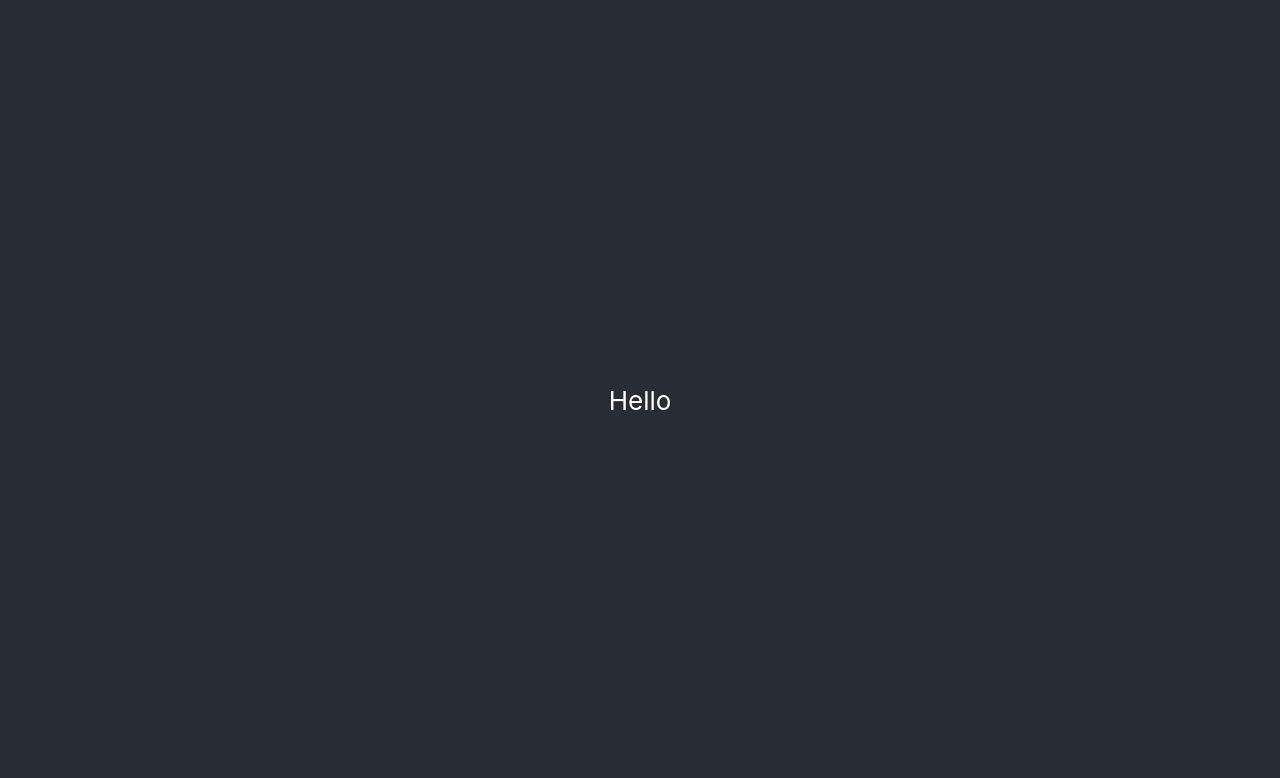
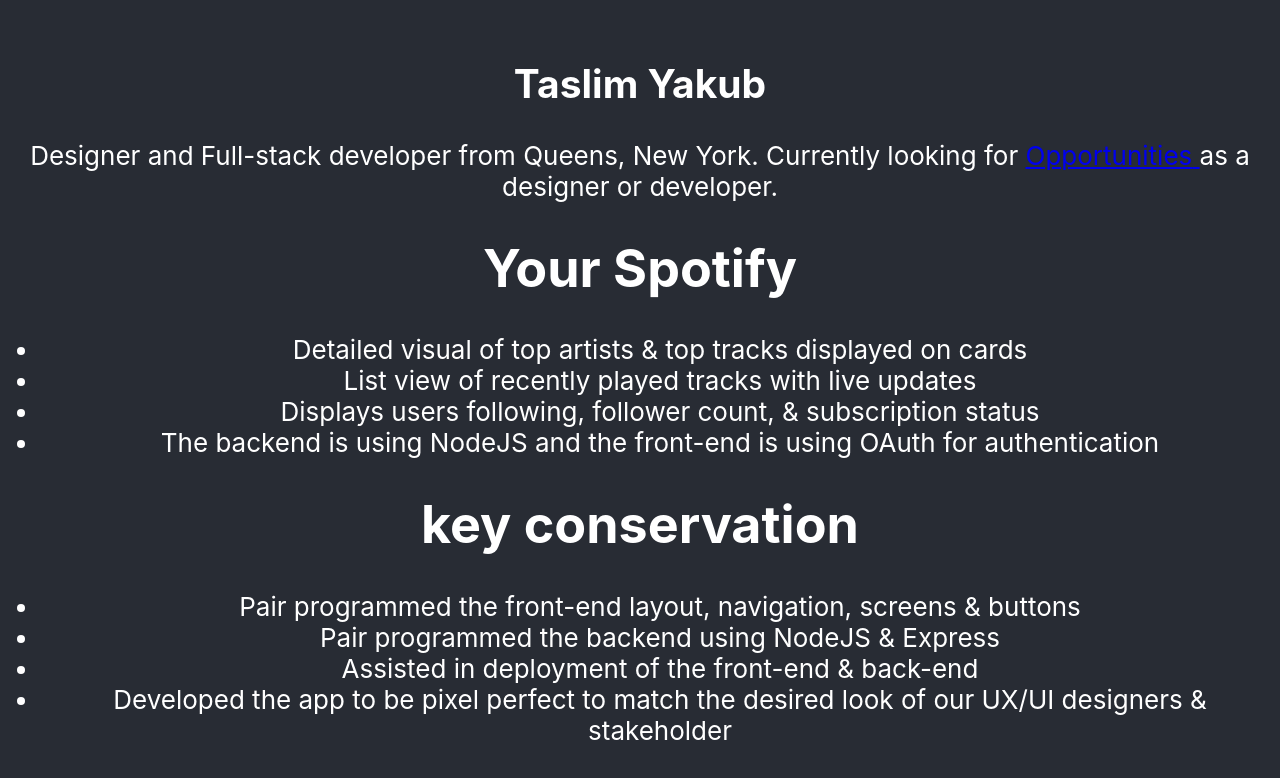
Before and after one commit to taslimy/v2, a React (Create React App) app: page / in a window 1280 px wide. Shown: the top 778 px of the page. Built offline with nearby package versions, Linux system fonts and the light colour scheme.

Commit message:
setting up data

```diff
--- a/src/App.js
+++ b/src/App.js
@@ -1,10 +1,39 @@
 import React from "react";
 import "./App.css";
+
+import projects from "./data/resume";
 
 function App() {
   return (
     <div className="App">
-      <header className="App-header">Hello</header>
+      <header className="App-header">
+        <div>
+          <h2>Taslim Yakub</h2>
+          <p>
+            Designer and Full-stack developer from Queens, New York. Currently
+            looking for{" "}
+            <a
+              href="https://www.linkedin.com/in/taslim-yakub-244070186/"
+              target="_blank"
+              rel="noopener noreferrer"
+            >
+              {" "}
+              Opportunities{" "}
+            </a>
+            as a designer or developer.
+          </p>
+          {projects.projects.items.map(r => (
+            <div key={r.id}>
+              <h1>{r.name}</h1>
+              <ul>
+                {r.bulletpoints.map(x => (
+                  <li>{x}</li>
+                ))}
+              </ul>
+            </div>
+          ))}
+        </div>
+      </header>
     </div>
   );
 }
--- /dev/null
+++ b/src/data/resume.js
@@ -0,0 +1,34 @@
+const projects = {
+  projects: {
+    id: 1,
+    title: "projects",
+    items: [
+      {
+        id: 1,
+        name: "Your Spotify",
+        description:
+          "My Spotify Dashboard is a Full-Stack React application that leverages Spotify's API to display information about the user's listening habits.",
+        bulletpoints: [
+          "Detailed visual of top artists & top tracks displayed on cards",
+          "List view of recently played tracks with live updates",
+          " Displays users following, follower count, & subscription status",
+          "The backend is using NodeJS and the front-end is using OAuth for authentication"
+        ]
+      },
+      {
+        id: 2,
+        name: "key conservation",
+        description:
+          "Key Conservation is a mobile application helping conservationists gain funding and global support by posting campaigns. A team of six developers and two UX/UI designers built the first version of this app over eight weeks. It is a legacy project that's apart of the Lambda School Labs program. The photos reflect the latest iteration of the app done by a new dev team.",
+        bulletpoints: [
+          "Pair programmed the front-end layout, navigation, screens & buttons",
+          "Pair programmed the backend using NodeJS & Express",
+          "Assisted in deployment of the front-end & back-end",
+          "Developed the app to be pixel perfect to match the desired look of our UX/UI designers & stakeholder"
+        ]
+      }
+    ]
+  }
+};
+
+export default projects;
```
Also changed, not shown: src/util/index.js (added).
